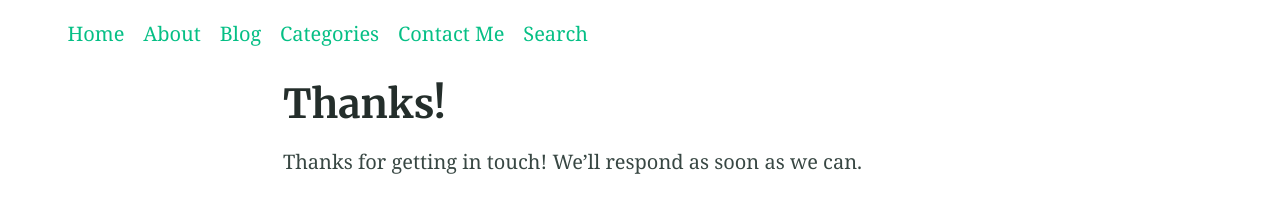
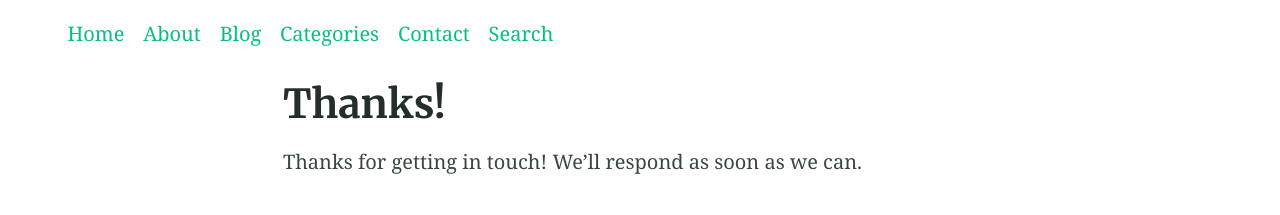
Before and after one commit to aka-Kush/aka-Kush.github.io, a Jekyll site: the page built from thanks.md, in a window 1280 px wide. Shown: the top 215 px of the page. Built offline with Jekyll 4.4.1, drawn with Linux system fonts in a browser that asks for light colours; our own code applies the rules of GitHub Pages for plain Markdown files.

```diff
--- a/_config.yml
+++ b/_config.yml
@@ -82,7 +82,7 @@ navigation_header:
   url: "/blog/"
 - title: Categories
   url: "/categories/"
-- title: Contact Me
+- title: Contact
   url: "/contact/"
 - title: Search
   url: "/search/"
```
